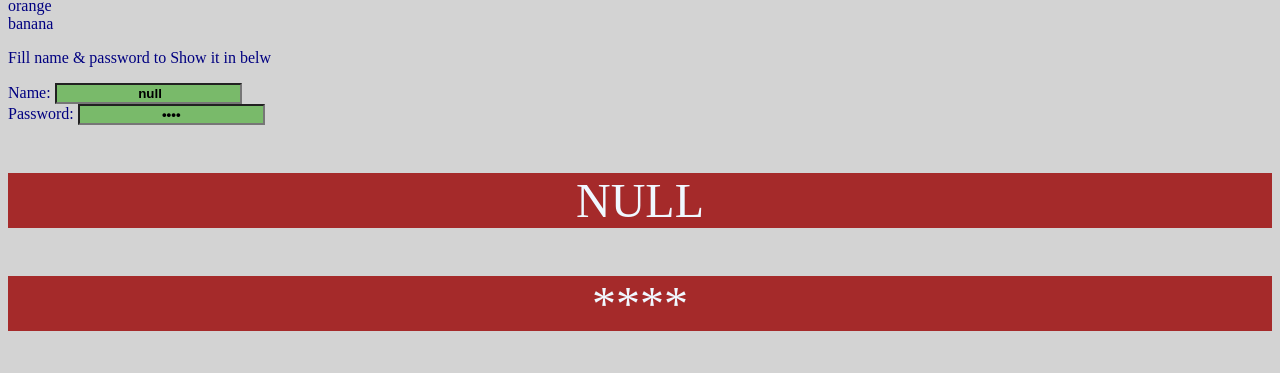
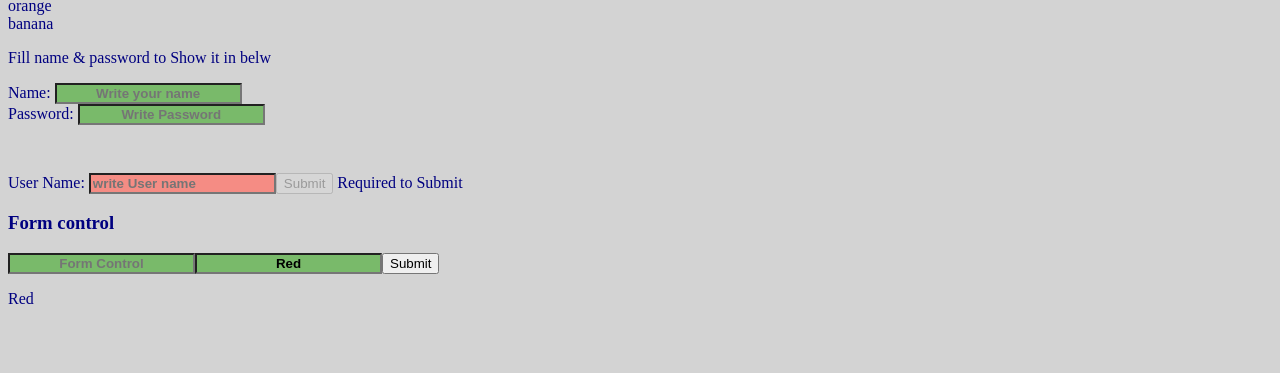
Before and after one commit to AshrafSaker/photoEditor, an Angular app: page / in a window 1280 px wide. Shown: the part 579-952 px from the top of the page. After the commit the page ends 903 px from the top, so only its background shows below. Built offline with nearby package versions, Linux system fonts and the light colour scheme.

Commit message:
form Control
Reactive forms are more effective to build larger forms, as the form is controlled by the class.

```diff
--- a/src/app/app.component.html
+++ b/src/app/app.component.html
@@ -18,20 +18,32 @@
 }
 <p>Fill name & password to Show it in belw</p>
 <label >Name:
-  <input type="text" [(ngModel)]="name">
+  <input type="text" [(ngModel)]="name" placeholder="Write your name">
 </label>
 
 <br>
 <label >Password:
-  <input type="password" [(ngModel)]="password">
+  <input type="password" [(ngModel)]="password" placeholder="Write Password">
 </label>
 <p class="big" [class]="upperClass">{{name}}</p>
 <p class="big">{{password}}</p>
 
 <form (ngSubmit)="showName()" #myForm="ngForm">
   <label >User Name:
-    <input type="text" [(ngModel)]="username" name="username" required />
+    <input type="text" [(ngModel)]="username" name="username" required placeholder="write User name"/>
   </label>
   <input type="submit" value="Submit" [disabled]="!myForm.form.valid"/>
   Required to Submit
 </form>
+<form (ngSubmit)="showFormControl()">
+  <div>
+
+    <!--Form control-->
+    <h3>Form control</h3>
+    <input type="text"  name="formName"  [formControl]="formName" placeholder="Form Control"/>
+    <input type="text"  name="color"  [formControl]="color" placeholder="Form Control color"/>
+    <input type="submit" value="Submit">
+  </div>
+</form>
+<p>{{formName.value}}</p>
+<p>{{color.value}}</p>
--- a/src/app/app.component.ts
+++ b/src/app/app.component.ts
@@ -1,13 +1,17 @@
-import { FormsModule } from '@angular/forms';
+import { FormControl, FormsModule } from '@angular/forms';
 import {HeaderComponent} from '../header/header.component';
 import { Component} from '@angular/core';
 import { RouterOutlet } from '@angular/router';
+import  { ReactiveFormsModule } from '@angular/forms';
+
+
+
 
 
 @Component({
   selector: 'app-root',
   standalone: true,
-  imports: [HeaderComponent,RouterOutlet,FormsModule],
+  imports: [HeaderComponent,RouterOutlet,FormsModule,ReactiveFormsModule],
   templateUrl: './app.component.html',
   styleUrl: './app.component.css'
 })
@@ -30,10 +34,18 @@ export class AppComponent {
   myClasses = ['highlight', 'uppercase'];
 
   products = ['apple', 'orange', 'banana'];
-  name = ' null';
-  password = '****';
+  name = '';
+  password = '';
   username = '';
   showName(){
-    alert(this.username);
+    console.log(this.username);
+  }
+
+  //formcontrol
+  formName = new FormControl('');
+  color = new FormControl('Red');
+  showFormControl(){
+    console.log(this.formName.value)
+    console.log(this.color.value)
   }
 }
```
